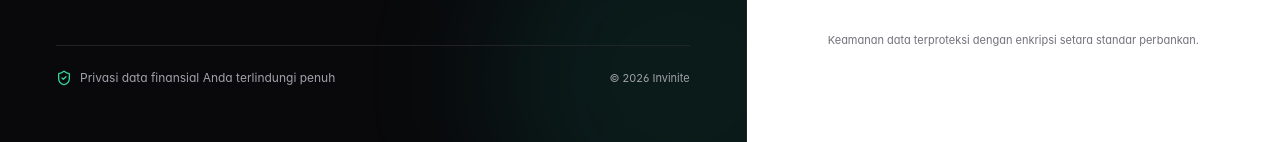
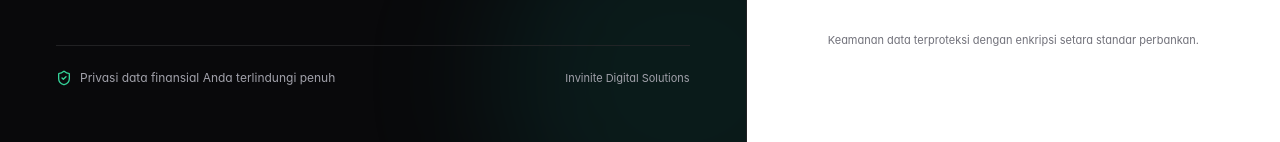
Before and after one commit to Nurdiansyah0/rustee, a Vue app in the folder frontend/: page / in a window 1280 px wide. Shown: the part 658-800 px from the top of the page. Built offline with nearby package versions, Linux system fonts and the light colour scheme; no server answers.

Commit message:
chore(ui): update footer text to Invinite Digital Solutions

```diff
--- a/frontend/src/components/auth/SplitScreenAuth.vue
+++ b/frontend/src/components/auth/SplitScreenAuth.vue
@@ -83,7 +83,7 @@
           <ShieldCheck class="w-4 h-4 text-emerald-400" />
           <span>Privasi data finansial Anda terlindungi penuh</span>
         </div>
-        <span class="text-[11px] text-zinc-400">© {{ new Date().getFullYear() }} Invinite</span>
+        <span class="text-[11px] text-zinc-400">Invinite Digital Solutions</span>
       </div>
     </div>
 
```
